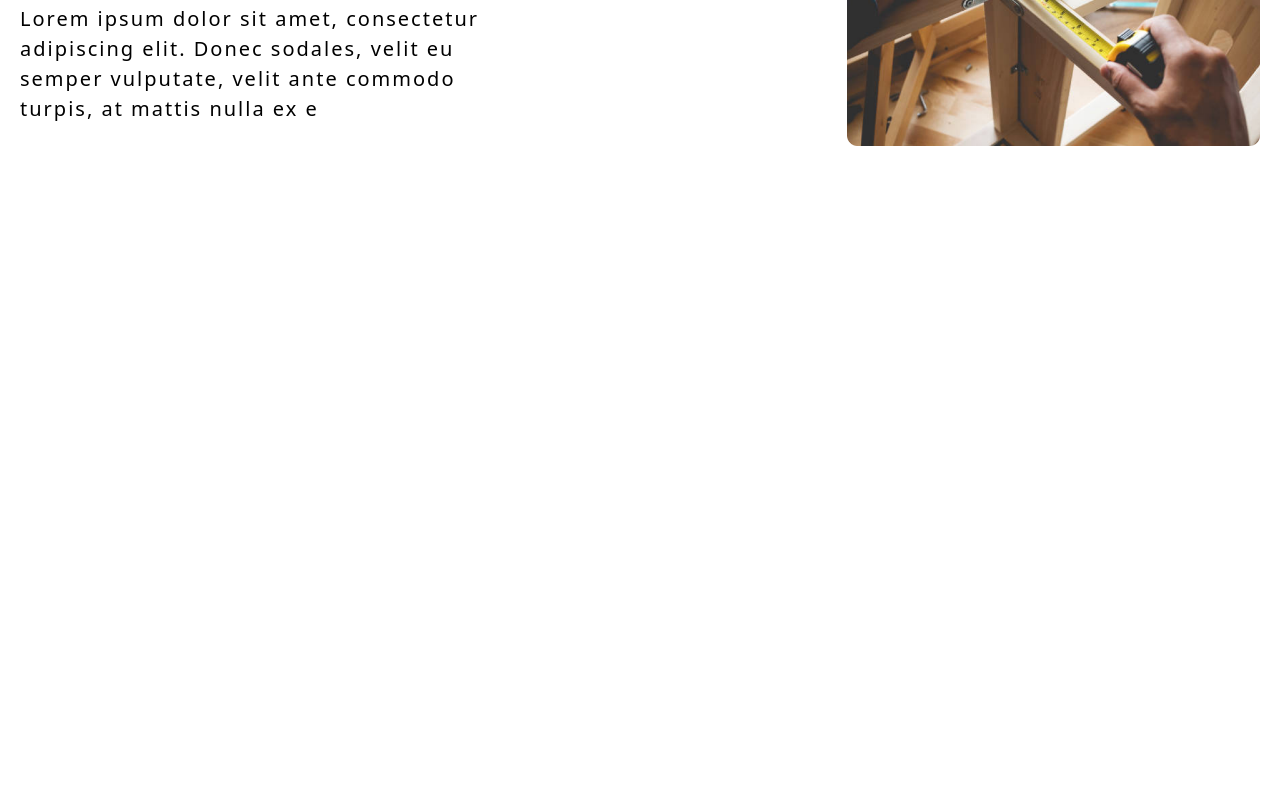
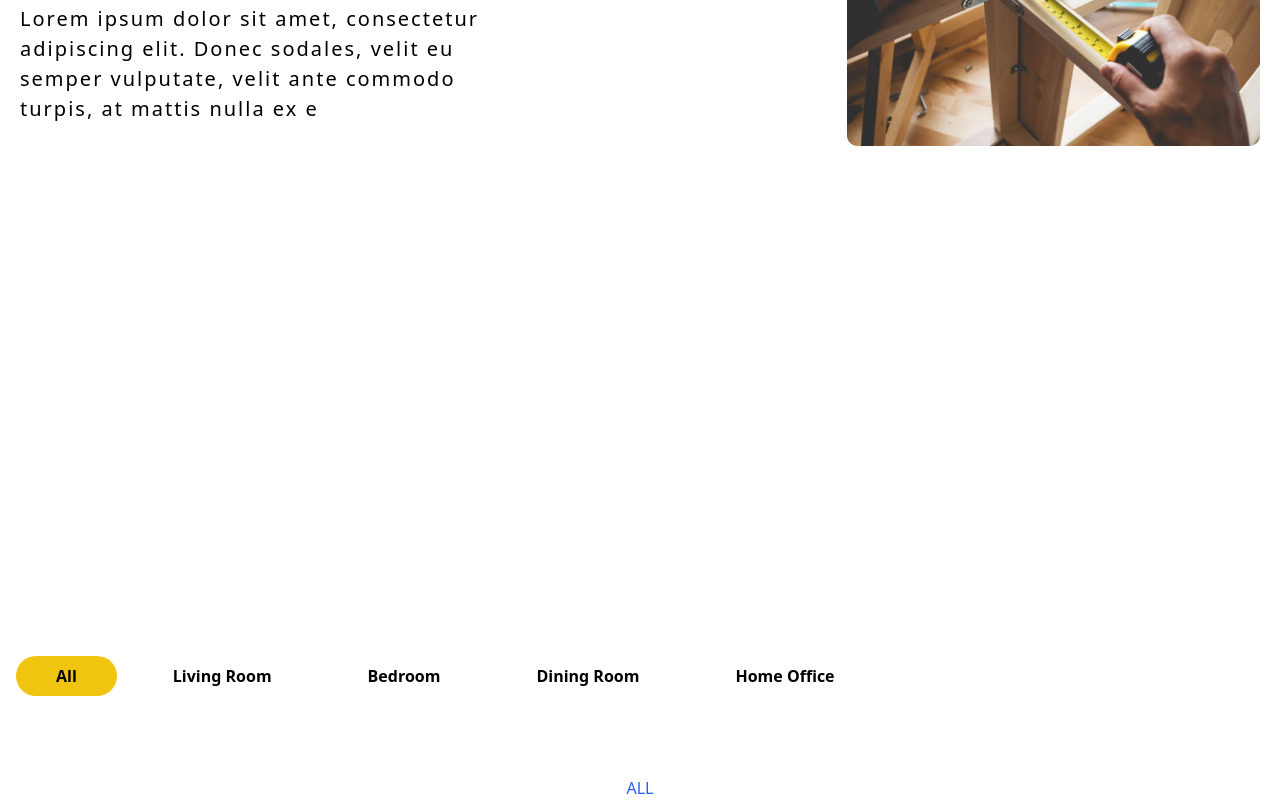
Before and after one commit to nyirurugoomar/furniture-app, a React (Create React App) app: page / in a window 1280 px wide. Shown: the part 1744-2544 px from the top of the page. Before the commit the page ends 2400 px from the top, so only its background shows below. Built offline with nearby package versions, Linux system fonts and the light colour scheme.

Commit message:
product section customize Tabs

```diff
--- a/src/App.js
+++ b/src/App.js
@@ -3,6 +3,7 @@ import './App.css';
 import Categories from './components/Categories';
 import Hero from './components/Hero';
 import Navbar from './components/Navbar';
+import ProductContainer from './components/ProductContainer';
 import Whoweare from './components/Whoweare';
 
 function App() {
@@ -12,6 +13,7 @@ function App() {
     <Hero/>
     <Categories/>
     <Whoweare/>
+    <ProductContainer/>
 
     </>
   );
--- /dev/null
+++ b/src/components/ProductContainer.jsx
@@ -0,0 +1,44 @@
+import React, { useState } from 'react';
+import Tab from './Products';
+
+const product = [
+  { label: 'All', id: 1 },
+  { label: 'Living Room', id: 2 },
+  { label: 'Bedroom', id: 3 },
+  { label: 'Dining Room', id: 4 },
+  { label: 'Home Office', id: 5 },
+
+];
+
+const ProductContainer = () => {
+    const [activeTab, setActiveTab] = useState(product[0].id);
+
+    const handleTabClick = (id) => {
+      setActiveTab(id);
+    };
+
+    return (
+      <div className="text-center  border-gray-200 rounded-lg">
+        <div className="flex items-center">
+          {product.map((product) => (
+            <Tab
+              key={product.id}
+              label={product.label}
+              active={activeTab === product.id}
+              onClick={() => handleTabClick(product.id)}
+            />
+          ))}
+        </div>
+        <div className='mt-20 text-blue-600'>
+          {activeTab === 1 && <div>ALL</div>}
+          {activeTab === 2 && <div>Living Room</div>}
+          {activeTab === 3 && <div>Bedroom</div>}
+          {activeTab === 4 && <div>Dining Room</div>}
+          {activeTab === 5 && <div>Home Office</div>}
+
+        </div>
+      </div>
+    );
+  };
+
+  export default ProductContainer;
--- /dev/null
+++ b/src/components/Products.jsx
@@ -0,0 +1,14 @@
+import React from 'react';
+
+const Products = ({ label, active, onClick }) => {
+  return (
+    <button
+      className={`ml-4 md:p-10  md:py-2  font-semibold ${active ? 'bg-[#F1C40F] rounded-[80px] ' : ''}`}
+      onClick={onClick}
+    >
+      {label}
+    </button>
+  );
+};
+
+export default Products;
```
